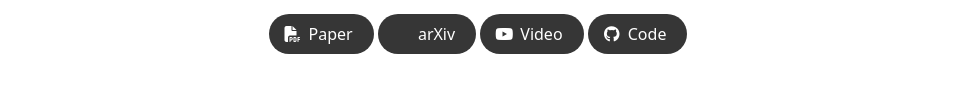
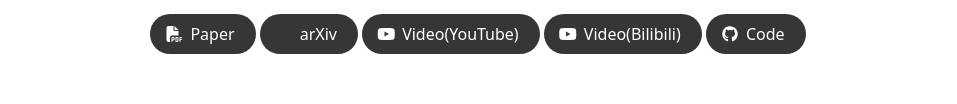
Before and after one commit to gennbv/gennbv.github.io, a plain HTML site: page index.html in a window 1280 px wide. Shown: the part 298-402 px from the top of the page, without its empty margins (162-1119 px from the left). Drawn offline with nearby package versions, Linux system fonts and the light colour scheme; some icons are missing.

Commit message:
update bilibili video

```diff
--- a/index.html
+++ b/index.html
@@ -116,7 +116,18 @@
                   <span class="icon">
                       <i class="fab fa-youtube"></i>
                   </span>
-                  <span>Video</span>
+                  <span>Video(YouTube)</span>
+                </a>
+              </span>
+
+              <!-- Video Link. -->
+              <span class="link-block">
+                <a href="https://www.bilibili.com/video/BV1Vz421Z7os/?vd_source=03a8e4a181629720c5623ae40bda6ea9"
+                   class="external-link button is-normal is-rounded is-dark">
+                  <span class="icon">
+                      <i class="fab fa-youtube"></i>
+                  </span>
+                  <span>Video(Bilibili)</span>
                 </a>
               </span>
 
```
